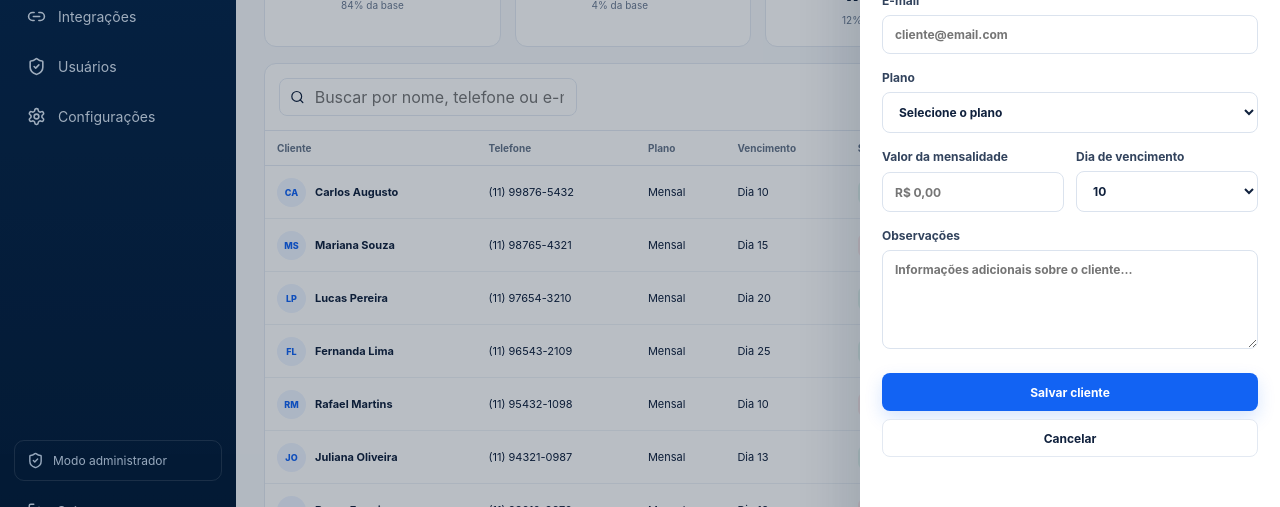
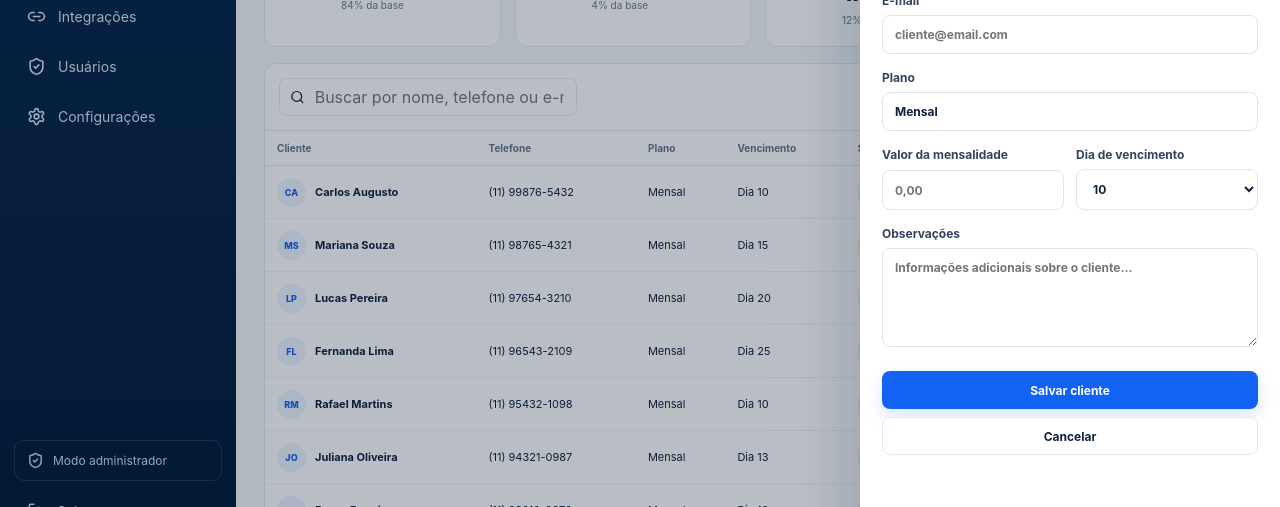
Before and after one commit to anthonytribeiro587/thegestor, a Next.js app: page /clientes in a window 1280 px wide. Both pictures are taken after a click on the button "Novo cliente". Shown: the part 249-756 px from the top of the page. Built offline with nearby package versions, Linux system fonts and the light colour scheme.

Commit message:
persist new clients in Supabase

```diff
--- a/src/components/client-drawer.tsx
+++ b/src/components/client-drawer.tsx
@@ -1,27 +1,81 @@
 "use client";
 
+import { FormEvent, useState } from "react";
 import { X } from "lucide-react";
+import { createClient } from "@/lib/supabase/client";
 
-export function ClientDrawer({ open, onClose }: { open: boolean; onClose: () => void }) {
+export function ClientDrawer({
+  open,
+  onClose,
+  empresaId,
+  onSaved,
+}: {
+  open: boolean;
+  onClose: () => void;
+  empresaId: string | null;
+  onSaved: () => void | Promise<void>;
+}) {
+  const [saving, setSaving] = useState(false);
+  const [error, setError] = useState<string | null>(null);
+
+  async function handleSubmit(event: FormEvent<HTMLFormElement>) {
+    event.preventDefault();
+    if (!empresaId || saving) return;
+
+    const form = event.currentTarget;
+    const data = new FormData(form);
+    const value = Number(String(data.get("valor") ?? "0").replace(",", "."));
+    const dueDay = Number(data.get("diaVencimento"));
+
+    setSaving(true);
+    setError(null);
+
+    try {
+      const supabase = createClient();
+      const { error: rpcError } = await supabase.rpc("cadastrar_cliente_com_assinatura", {
+        p_empresa_id: empresaId,
+        p_nome: String(data.get("nome") ?? "").trim(),
+        p_telefone: String(data.get("telefone") ?? "").trim(),
+        p_email: String(data.get("email") ?? "").trim() || null,
+        p_plano_nome: String(data.get("plano") ?? "Mensal").trim(),
+        p_valor: Number.isFinite(value) ? value : 0,
+        p_dia_vencimento: dueDay,
+        p_observacoes: String(data.get("observacoes") ?? "").trim() || null,
+      });
+
+      if (rpcError) throw rpcError;
+
+      form.reset();
+      await onSaved();
+      onClose();
+    } catch (cause) {
+      const message = cause instanceof Error ? cause.message : "Não foi possível salvar o cliente.";
+      setError(message);
+    } finally {
+      setSaving(false);
+    }
+  }
+
   return (
     <div className={`drawer-wrap ${open ? "open" : ""}`} aria-hidden={!open}>
-      <div className="drawer-backdrop" onClick={onClose} />
+      <div className="drawer-backdrop" onClick={saving ? undefined : onClose} />
       <aside className="drawer" role="dialog" aria-modal="true" aria-label="Novo cliente">
         <div className="drawer-header">
           <div><h2>Novo cliente</h2><p>Cadastre os dados principais</p></div>
-          <button className="icon-button" onClick={onClose} aria-label="Fechar"><X size={20} /></button>
+          <button className="icon-button" onClick={onClose} disabled={saving} aria-label="Fechar"><X size={20} /></button>
         </div>
-        <form className="form-stack" onSubmit={(event) => { event.preventDefault(); onClose(); }}>
-          <label>Nome completo<input required placeholder="Ex.: João da Silva" /></label>
-          <label>Telefone/WhatsApp<input required placeholder="(51) 99999-9999" /></label>
-          <label>E-mail<input type="email" placeholder="cliente@email.com" /></label>
-          <label>Plano<select defaultValue=""><option value="" disabled>Selecione o plano</option><option>Mensal</option><option>Trimestral</option><option>Semestral</option></select></label>
+        <form className="form-stack" onSubmit={handleSubmit}>
+          <label>Nome completo<input name="nome" required minLength={2} placeholder="Ex.: João da Silva" /></label>
+          <label>Telefone/WhatsApp<input name="telefone" required minLength={8} placeholder="(51) 99999-9999" /></label>
+          <label>E-mail<input name="email" type="email" placeholder="cliente@email.com" /></label>
+          <label>Plano<input name="plano" required defaultValue="Mensal" placeholder="Ex.: Mensal" /></label>
           <div className="form-grid-2">
-            <label>Valor da mensalidade<input inputMode="decimal" placeholder="R$ 0,00" /></label>
-            <label>Dia de vencimento<select defaultValue="10">{[5, 10, 15, 20, 25, 30].map((day) => <option key={day}>{day}</option>)}</select></label>
+            <label>Valor da mensalidade<input name="valor" type="number" min="0" step="0.01" inputMode="decimal" required placeholder="0,00" /></label>
+            <label>Dia de vencimento<select name="diaVencimento" defaultValue="10">{[5, 10, 15, 20, 25, 30].map((day) => <option key={day} value={day}>{day}</option>)}</select></label>
           </div>
-          <label>Observações<textarea rows={5} maxLength={300} placeholder="Informações adicionais sobre o cliente..." /></label>
-          <div className="drawer-actions"><button className="button primary" type="submit">Salvar cliente</button><button className="button secondary" type="button" onClick={onClose}>Cancelar</button></div>
+          <label>Observações<textarea name="observacoes" rows={5} maxLength={300} placeholder="Informações adicionais sobre o cliente..." /></label>
+          {error ? <div className="form-error" role="alert">{error}</div> : null}
+          <div className="drawer-actions"><button className="button primary" disabled={saving || !empresaId} type="submit">{saving ? "Salvando..." : "Salvar cliente"}</button><button className="button secondary" disabled={saving} type="button" onClick={onClose}>Cancelar</button></div>
         </form>
       </aside>
     </div>
```
